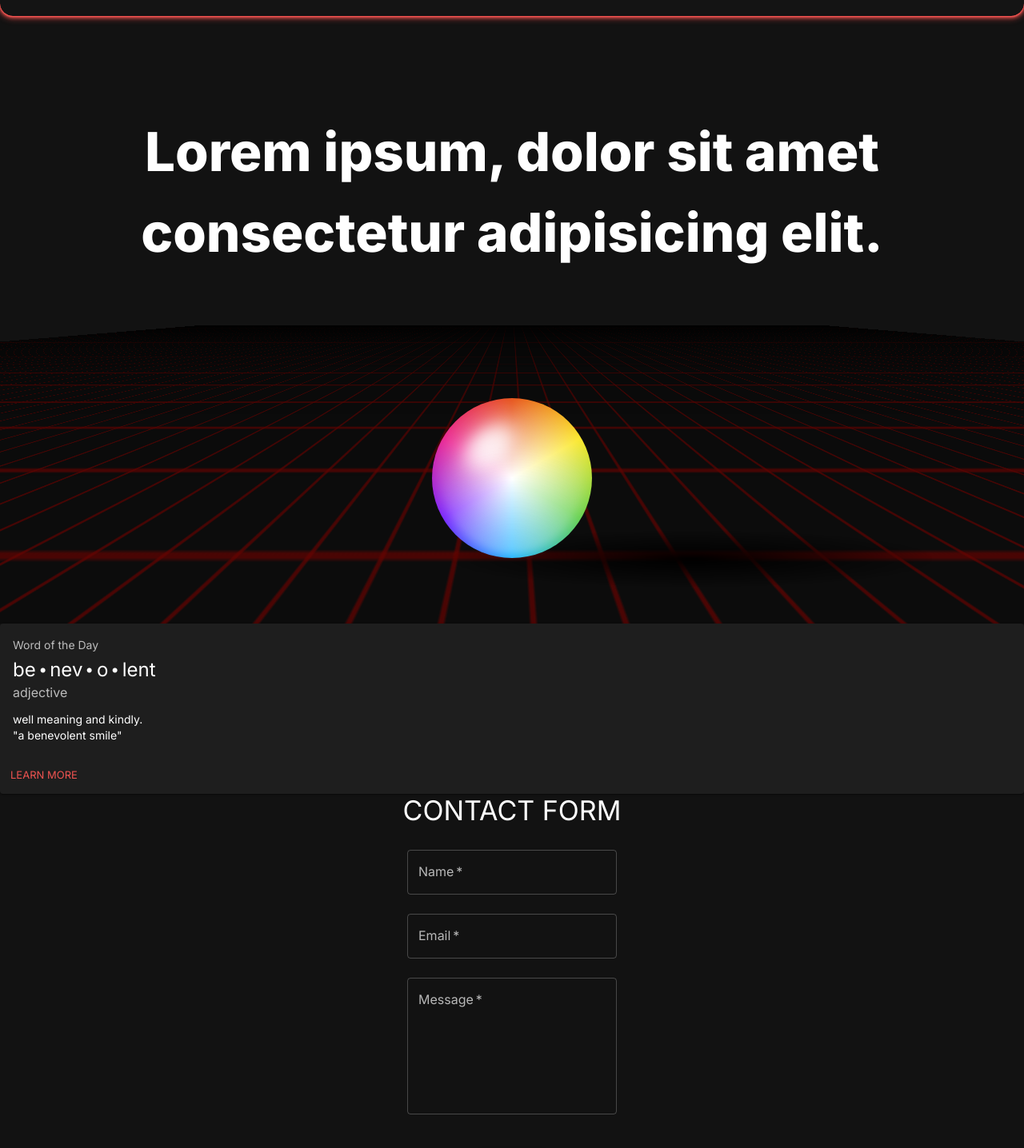
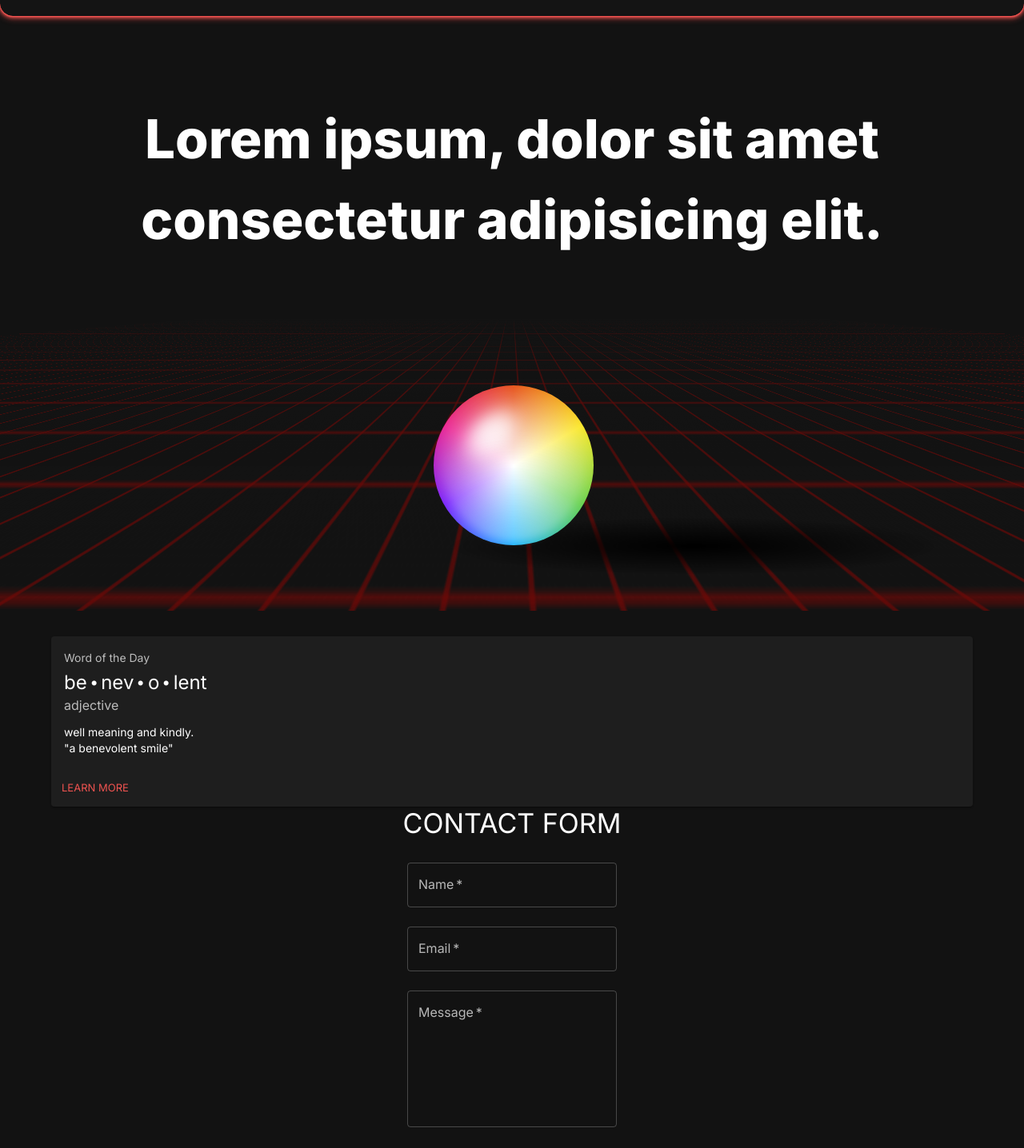
Before and after one commit to cheba91/personal-site, a Next.js app: page / in a window 1280 px wide. Shown: the part 60-1496 px from the top of the page at 80% size. Built offline with nearby package versions, Linux system fonts and the light colour scheme.

Commit message:
worked on hero section

```diff
--- a/components/Hero.js
+++ b/components/Hero.js
@@ -1,13 +1,16 @@
-import { Grid, Typography, Box } from '@mui/material';
+import { Grid, Typography, Box, Container } from '@mui/material';
 import ThemeToggler from './ThemeToggler';
 import NeonGrid from './ui/NeonGrid';
 
 export default function Hero({ changeTheme, mainClr, heroSectionHeight }) {
    return (
       <Box
-         pt={25}
          className="heroWrap"
-         sx={{ position: 'relative', overflow: 'hidden' }}
+         sx={{
+            position: 'relative',
+            overflow: 'hidden',
+            paddingTop: { xs: 16, sm: 23 },
+         }}
       >
          <NeonGrid mainClr={mainClr} />
          <Grid
@@ -21,6 +24,7 @@ export default function Hero({ changeTheme, mainClr, heroSectionHeight }) {
             paddingBottom="2rem"
          >
             <Grid>
+               <Container>
                   <Typography
                      textAlign="center"
                      component="h1"
@@ -31,6 +35,7 @@ export default function Hero({ changeTheme, mainClr, heroSectionHeight }) {
                   >
                      Lorem ipsum, dolor sit amet consectetur adipisicing elit.
                   </Typography>
+               </Container>
             </Grid>
             <Grid textAlign="center">
                <ThemeToggler changeTheme={changeTheme} />
--- a/components/ThemeToggler.js
+++ b/components/ThemeToggler.js
@@ -75,9 +75,9 @@ export default function ThemeToggler({ changeTheme, document }) {
 
             animation: 'moveBall 1s infinite linear',
             '@keyframes moveBall': {
-               '0%': { marginBottom: '3rem' },
-               '50%': { marginBottom: '3.2rem' },
-               '100%': { marginBottom: '3rem' },
+               '0%': { marginBottom: '3rem', marginLeft: '0' },
+               '50%': { marginBottom: '3.2rem', marginLeft: '0.5rem' },
+               '100%': { marginBottom: '3rem', marginLeft: '0' },
             },
          }}
       >
--- a/components/layout/Background.js
+++ b/components/layout/Background.js
@@ -1,18 +1,21 @@
-import { Box } from '@mui/material';
+import { Box, Container } from '@mui/material';
 
 export default function Background({ color, children, heroSectionHeight }) {
    return (
       <>
-         <Box
+         <Container
             className="backgroundBox"
+            py={10}
             sx={{
                background: '#121212',
                top: heroSectionHeight,
                zIndex: 3,
+               paddingTop: '2rem',
+               paddingBottom: '2rem',
             }}
          >
             {children}
-         </Box>
+         </Container>
       </>
    );
 }
--- a/components/ui/NeonGrid.js
+++ b/components/ui/NeonGrid.js
@@ -20,16 +20,16 @@ export default function NeonGrid({ mainClr }) {
                backgroundSize: '30px 30px',
                transform:
                   'translate3D(0, 0, 0) perspective(150px) rotateX(55deg)',
-               // perspectiveOrigin: 'top',
-               // animation: 'movement 25s infinite linear',
-               // '@keyframes movement': {
-               //    '0%': {
-               //       backgroundPosition: '0% 0%',
-               //    },
-               //    '100%': {
-               //       backgroundPosition: '0% 100%',
-               //    },
-               // },
+               perspectiveOrigin: 'top',
+               animation: 'movement 25s infinite linear',
+               '@keyframes movement': {
+                  '0%': {
+                     backgroundPosition: '0% 0%',
+                  },
+                  '100%': {
+                     backgroundPosition: '0% 100%',
+                  },
+               },
                '&::after': {
                   content: '""',
                   position: 'absolute',
@@ -37,7 +37,7 @@ export default function NeonGrid({ mainClr }) {
                   left: '0',
                   width: '100%',
                   height: '100%',
-                  background: 'linear-gradient(to top, transparent, black)',
+                  background: 'linear-gradient(to top, transparent, #121212)',
                },
             }}
          />
```
Lines whose indentation alone changed are shown as unchanged.
